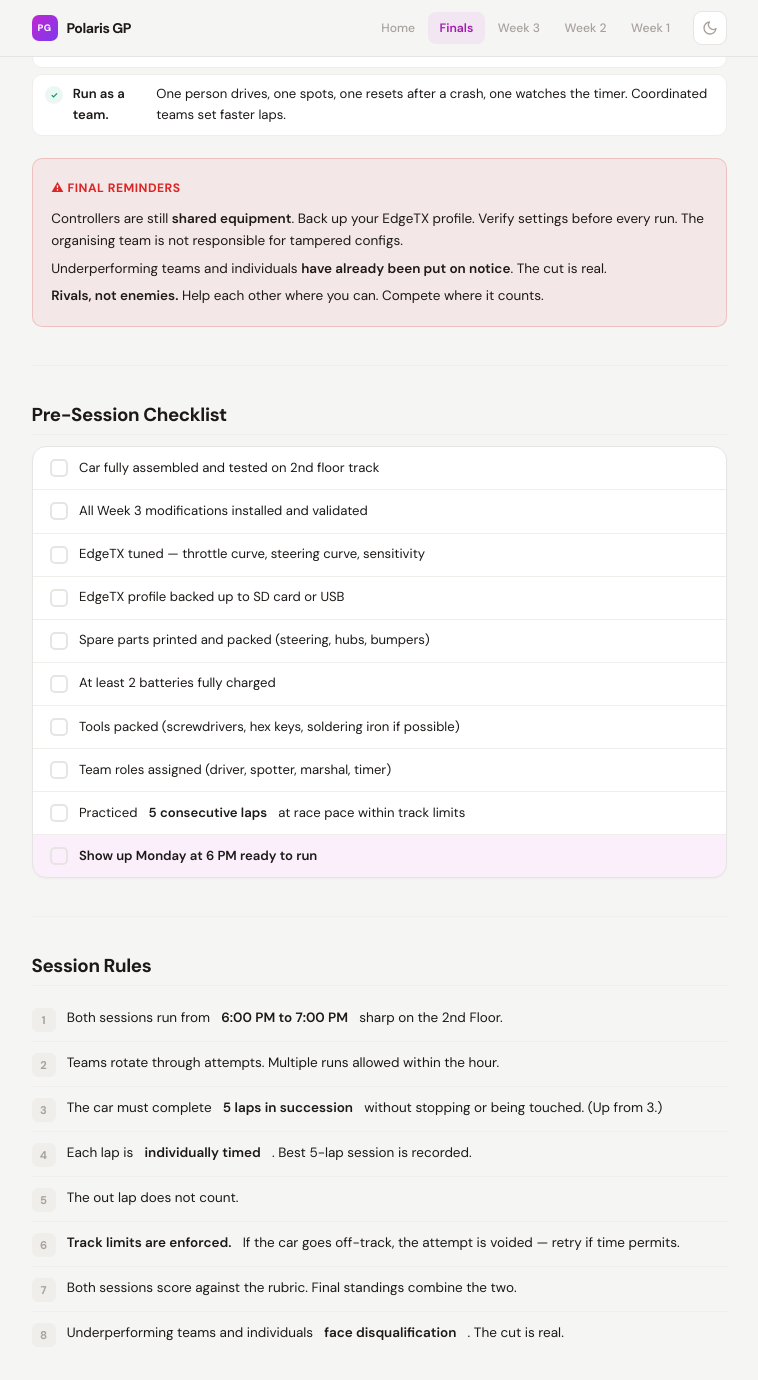
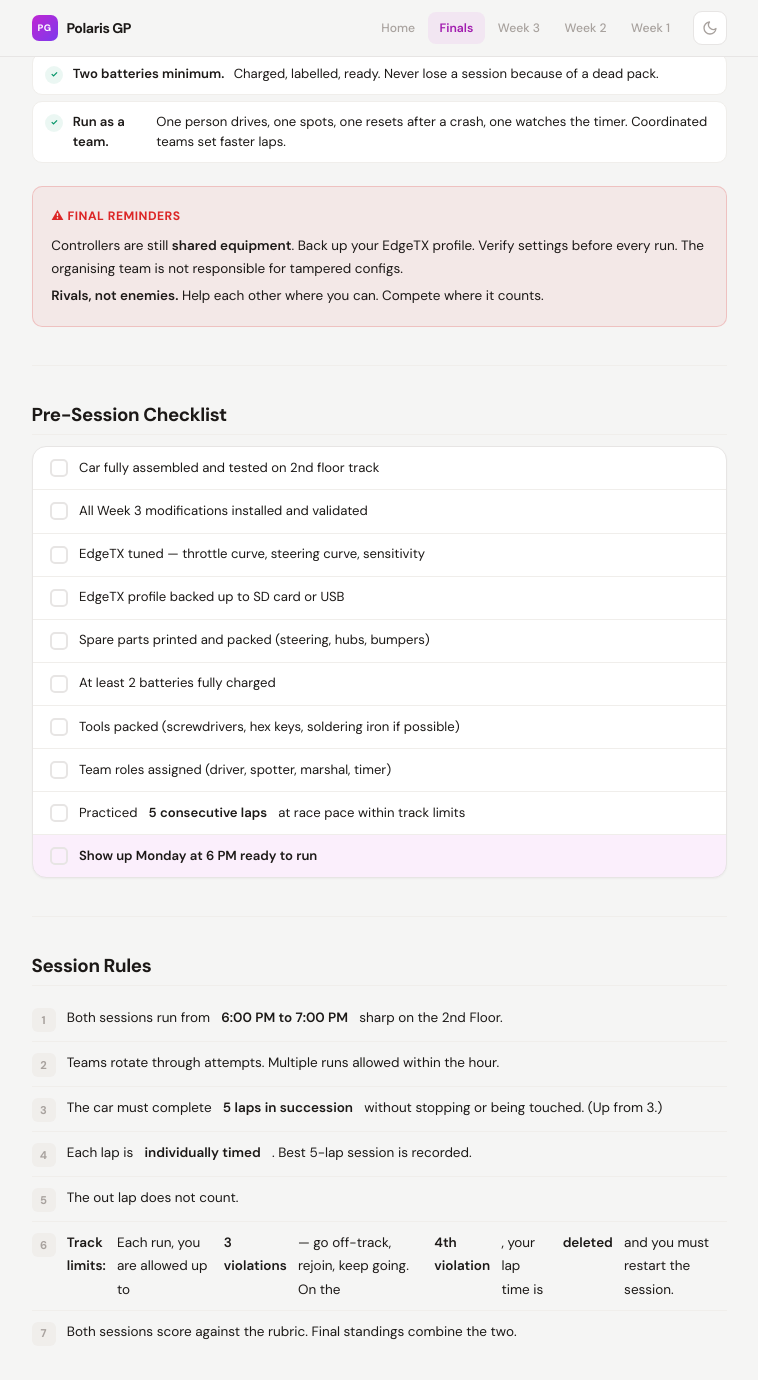
Before and after one commit to saikhurana98/polaris-tarmo5-docs, a Jekyll site: the page built from finals.md, in a window 1280 px wide and 1400 px high, scrolled down 2608 px. Shown: the top 1380 px of the window, without its empty margins (261-1019 px from the left). Built offline with Jekyll 4.4.1, drawn with Linux system fonts in a browser that asks for light colours; some of the changed text lies outside the part shown.

Commit message:
Clarify track limits (3 violations allowed, 4th deletes lap), drop DQ language
- Track limits: each run allows 3 off-track violations with rejoin;
  4th violation deletes the lap time and requires session restart
- Removed all mentions of disqualification from rules and reminders

Co-Authored-By: Claude Opus 4.7 (1M context) <noreply@anthropic.com>

```diff
--- a/finals.md
+++ b/finals.md
@@ -43,7 +43,8 @@ If you have been coasting, the room is about to find out.
 
 <div class="callout callout-critical">
   <div class="callout-title">⚠ Format Change — 5 Laps + Track Limits</div>
-  <p>Both sessions step up to <strong>5 consecutive timed laps</strong> — not 3. <strong>Proper track limits</strong> will also be enforced. Going off-track is no longer just an inconvenience — it counts.</p>
+  <p>Both sessions step up to <strong>5 consecutive timed laps</strong> — not 3. <strong>Proper track limits</strong> will also be enforced.</p>
+  <p>How track limits work: each run, you are allowed <strong>3 track-limit violations</strong>. If your car goes off-track, you may rejoin and continue — but the <strong>4th violation deletes your lap time</strong> and you must restart the session.</p>
   <p>This is a significant difference from Week 2 and 3. <strong>Get your practice in.</strong> The track is open at all times, and the Innovation Lab is open Saturday (and possibly Sunday) for prep work.</p>
 </div>
 
@@ -140,7 +141,6 @@ The 2nd floor track remains open at all times. There is no excuse for showing up
 <div class="callout callout-critical">
   <div class="callout-title">⚠ Final Reminders</div>
   <p>Controllers are still <strong>shared equipment</strong>. Back up your EdgeTX profile. Verify settings before every run. The organising team is not responsible for tampered configs.</p>
-  <p>Underperforming teams and individuals <strong>have already been put on notice</strong>. The cut is real.</p>
   <p><strong>Rivals, not enemies.</strong> Help each other where you can. Compete where it counts.</p>
 </div>
 
@@ -171,7 +171,6 @@ The 2nd floor track remains open at all times. There is no excuse for showing up
   <li>The car must complete <strong>5 laps in succession</strong> without stopping or being touched. (Up from 3.)</li>
   <li>Each lap is <strong>individually timed</strong>. Best 5-lap session is recorded.</li>
   <li>The out lap does not count.</li>
-  <li><strong>Track limits are enforced.</strong> If the car goes off-track, the attempt is voided — retry if time permits.</li>
+  <li><strong>Track limits:</strong> Each run, you are allowed up to <strong>3 violations</strong> — go off-track, rejoin, keep going. On the <strong>4th violation</strong>, your lap time is <strong>deleted</strong> and you must restart the session.</li>
   <li>Both sessions score against the rubric. Final standings combine the two.</li>
-  <li>Underperforming teams and individuals <strong>face disqualification</strong>. The cut is real.</li>
 </ol>
```
